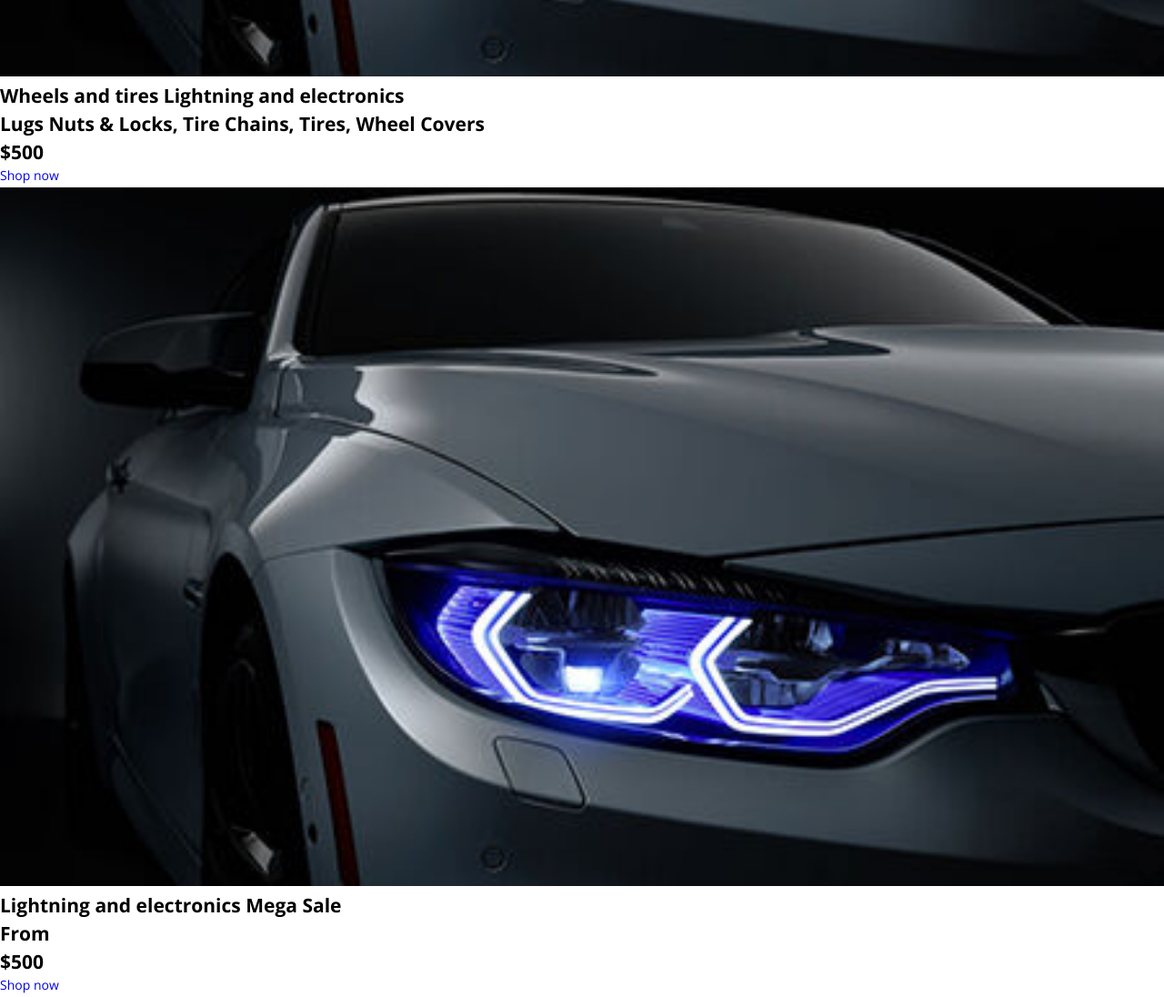
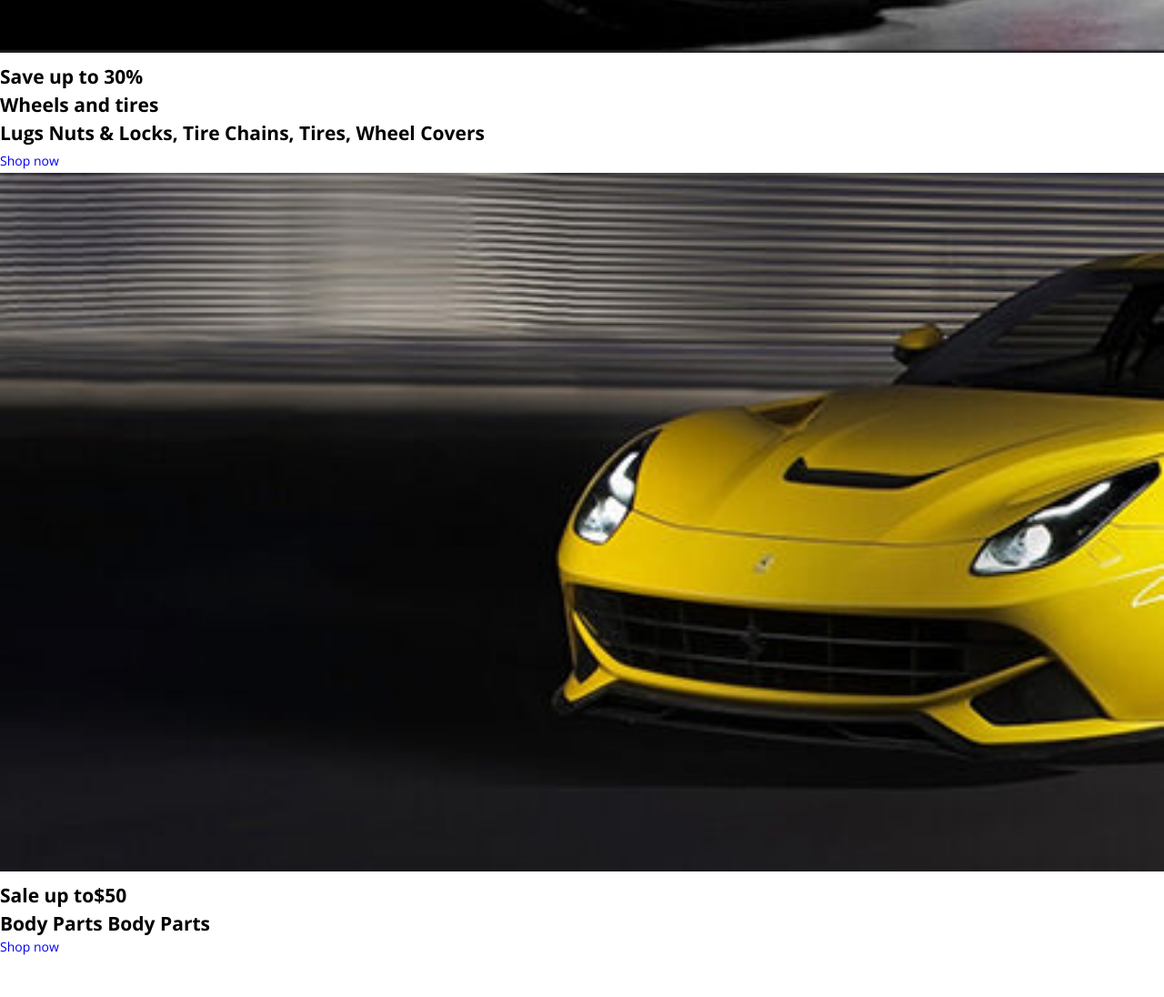
Before and after one commit to ebaang/armaniaHTML, a plain HTML site: page index.html in a window 1280 px wide. Shown: the part 2300-3396 px from the top of the page at 91% size. After the commit the page ends 3354 px from the top, so only its background shows below. Drawn offline with nearby package versions, Linux system fonts and the light colour scheme.

Commit message:
arrangements

```diff
--- a/index.html
+++ b/index.html
@@ -132,42 +132,49 @@
          <div class="features__content">
             <ul class="features__content--list">
                <li class="features__item">
-                  <img src="./img/carpart-banner-1.jpg" alt="banner-1" />
+                  <img src="./img/carpart-banner-1.jpg" alt="banner" />
                   <h2 class="features__heading">
-                     Mega Sale
                      <span class="features__subheading"
                         >Lightning and electronics</span
                      >
-                     <p class="features__heading-paragraph">From</p>
-                     <span class="feature__heading--price">$500</span>
+                     Mega Sale
+                  </h2>
+                  <p class="features__heading--paragraph">
+                     From<span class="feature__heading--price">$500</span>
+                  </p>
+
+                  <div class="features__cta">
+                     <a href="#" class="feature__cta--btn">Shop now</a>
+                  </div>
+               </li>
+               <li class="features__item">
+                  <img src="./img/carpart-banner-2.jpg" alt="banner" />
+                  <h2 class="features__heading">
+                     <p class="features__heading--saveUp">Save up to 30%</p>
+                     Wheels and tires
+                     <!-- <span class="features__subheading"
+                        >Lightning and electronics</span
+                     > -->
+                     <p class="features__heading--paragraph">
+                        Lugs Nuts & Locks, Tire Chains, Tires, Wheel Covers
+                     </p>
+                     <!-- <span class="feature__heading--price">$500</span> -->
                   </h2>
                   <div class="features__cta">
                      <a href="#" class="feature__cta--btn">Shop now</a>
                   </div>
                </li>
                <li class="features__item">
-                  <img src="./img/carpart-banner-1.jpg" alt="banner-1" />
+                  <img src="./img/carpart-banner-3.jpg" alt="banner" />
                   <h2 class="features__heading">
-                     Wheels and tires
-                     <span class="features__subheading"
-                        >Lightning and electronics</span
-                     >
-                     <p class="features__heading-paragraph">
-                        Lugs Nuts & Locks, Tire Chains, Tires, Wheel Covers
+                     <p class="features__heading--paragraph">
+                        Sale up to<span class="feature__heading--price"
+                           >$50</span
+                        >
                      </p>
-                     <span class="feature__heading--price">$500</span>
-                  </h2>
-                  <div class="features__cta">
-                     <a href="#" class="feature__cta--btn">Shop now</a>
-                  </div>
-               </li>
-               <li class="features__item">
-                  <img src="./img/carpart-banner-1.jpg" alt="banner-1" />
-                  <h2 class="features__heading">
-                     Lightning and electronics
-                     <span class="features__heading--bold">Mega Sale</span>
-                     <p class="features__heading-paragraph">From</p>
-                     <span class="feature__heading--price">$500</span>
+
+                     Body Parts
+                     <span class="features__heading--bold">Body Parts</span>
                   </h2>
                   <div class="features__cta">
                      <a href="#" class="feature__cta--btn">Shop now</a>
```
Also changed, not shown: 1 other file.
